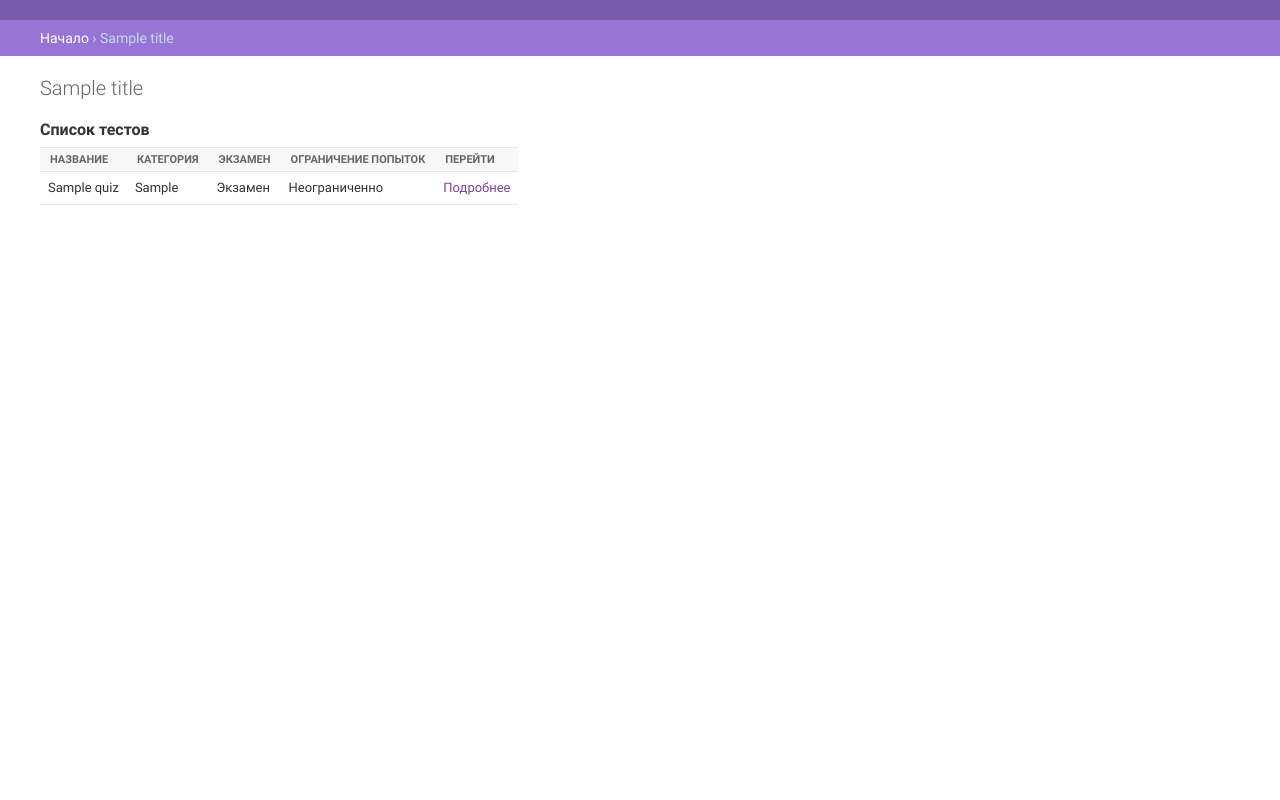
After one commit to Vippervviper/skfmksadfnk, a Django app: template quiz/templates/quiz/quiz_list.html in a window 1280 px wide. The commit adds this page. Run offline with Django 3.2, Linux system fonts and the light colour scheme; tables that the repository leaves empty hold one stand-in row (values such as "Sample post"); the template is opened without the code that fills it: values that come from a table or form of the project are taken from there, most other values are stand-ins (such as "Sample title", 1, 10 or a date in 2020); parts of the project's set-up code (start-up, migrations or seed data) failed here and were passed over.

Commit message:
UI: мелкие правки шаблонов и финальные переводы

```diff
--- a/quiz/templates/quiz/quiz_list.html
+++ b/quiz/templates/quiz/quiz_list.html
@@ -21,8 +21,8 @@
                     <tr>
                         <td>{{ quiz.title }}</td>
                         <td>{{ quiz.category }}</td>
-                        <td>{{ quiz.exam_paper }}</td>
-                        <td>{{ quiz.single_attempt }}</td>
+                        <td>{% if quiz.exam_paper %}Экзамен{% else %}Обычный тест{% endif %}</td>
+                        <td>{% if quiz.single_attempt %}Одна попытка{% else %}Неограниченно{% endif %}</td>
                         <td>
                             <a href="{% url 'quiz_start_page' slug=quiz.url %}">
                                 {% trans "Подробнее" %}
--- /dev/null
+++ b/templates/admin/base.html
@@ -0,0 +1,13 @@
+{% extends 'admin/base.html' %}
+
+{% block extrastyle %}
+  {{ block.super }}
+  <style>
+    html[data-theme="light"], :root {
+      --primary: #9774d5;
+      --secondary: #785cab;
+      --link-fg: #7c449b;
+      --link-selected-fg: #8f5bb2;
+    }
+  </style>
+{% endblock %}
```
Also changed, not shown: templates/admin/base_site.html (added, +13 -0 lines).
